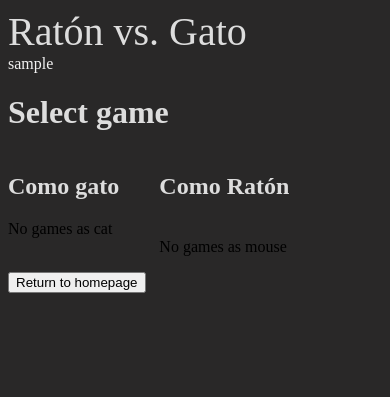
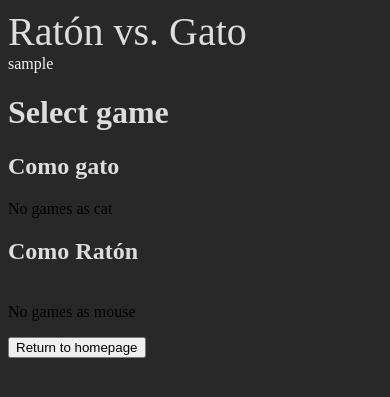
Before and after one commit to vatojavier/psi, a Django app: page /select_game/ in a window 390 px wide. Shown: the top 397 px of the page. Run offline with Django 3.2, Linux system fonts and the light colour scheme; the visitor is signed in with stand-in values (Sample User, id 1); data that the repository does not hold is empty.

Commit message:
select game es responsive

```diff
--- a/static/css/style.css
+++ b/static/css/style.css
@@ -109,8 +109,9 @@ body{
 /*----- Select-Game -----*/
 .content-select-game{
     display: flex;
+}
 
-}
+
 
 .content-select-game #games_as_mouse{
     margin-left: 40px;
@@ -132,6 +133,16 @@ table #tabla_games{
   tr:nth-child(even) {
     background-color: #dddddd;
   }
+
+@media screen and (max-width: 800px) {
+    .content-select-game{
+        display: block;
+}
+
+    .content-select-game #games_as_mouse{
+        margin-left: 0px;
+    }
+}
 /*----- /Select-Game -----*/
 
 a{
```
